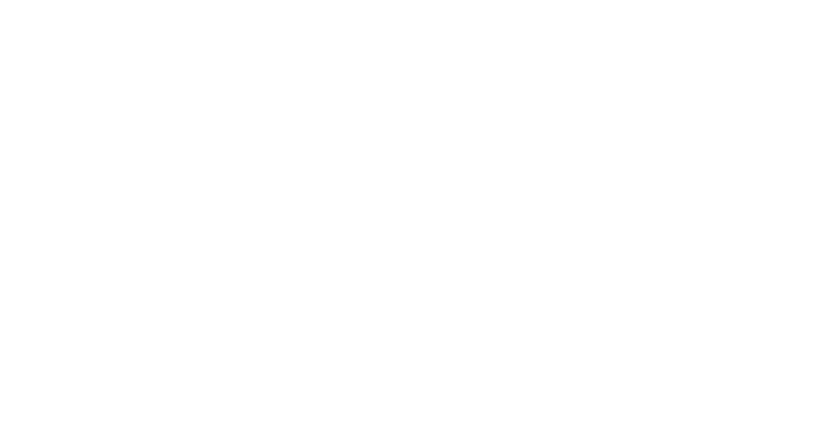
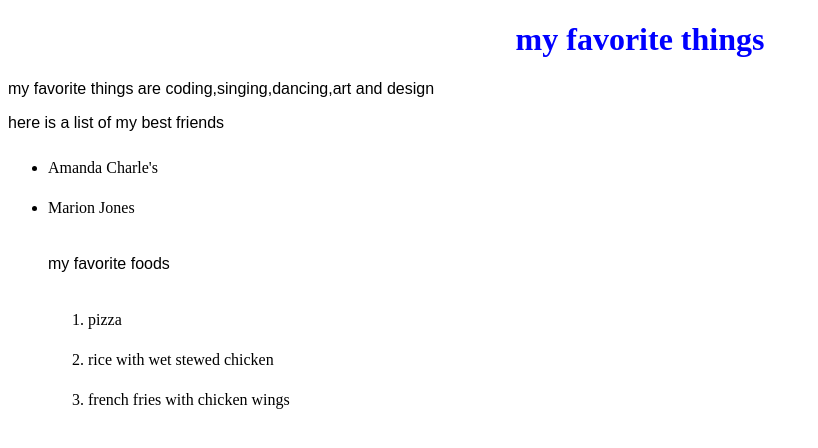
Before and after one commit to Mary-Atieno/my-first-webpage, a plain HTML site: page my-favorite-things.html in a window 1280 px wide. Shown: the whole page, without its empty margins (0-818 px from the left). Drawn offline with Linux system fonts and the light colour scheme.

Commit message:
changed title color

```diff
--- /dev/null
+++ b/css/styles.css
@@ -0,0 +1,15 @@
+h1 {
+  color: blue;
+  text-align: center;
+}
+h2 {
+  color: green;
+  font-style: italic;
+  text-align: center;
+}
+p {
+  font-family: sans-serif;
+}
+ul {
+  line-height: 40px;
+}
--- a/my-favorite-things.html
+++ b/my-favorite-things.html
@@ -0,0 +1,27 @@
+<!DOCTYPE html>
+<html>
+
+<head>
+  <title> my first website</title>
+
+  <head>
+    <title>My first webpage!</title>
+    <link href="css/styles.css" rel="stylesheet" type="text/css">
+  </head>
+
+<body>
+  <h1>my favorite things</h1>
+  <p>my favorite things are coding,singing,dancing,art and design</p>
+
+  <p>here is a list of my best friends</p>
+  <ul>
+    <li>Amanda Charle's</li>
+    <li>Marion Jones</li>
+    <p>my favorite foods</p>
+    <ol>
+      <li>pizza</li>
+      <li>rice with wet stewed chicken</li>
+      <li>french fries with chicken wings</li>
+</body>
+
+</html>
```
Also changed, not shown: index.html (+9 -0 lines), my-first-webpage.html (+4 -0 lines).
